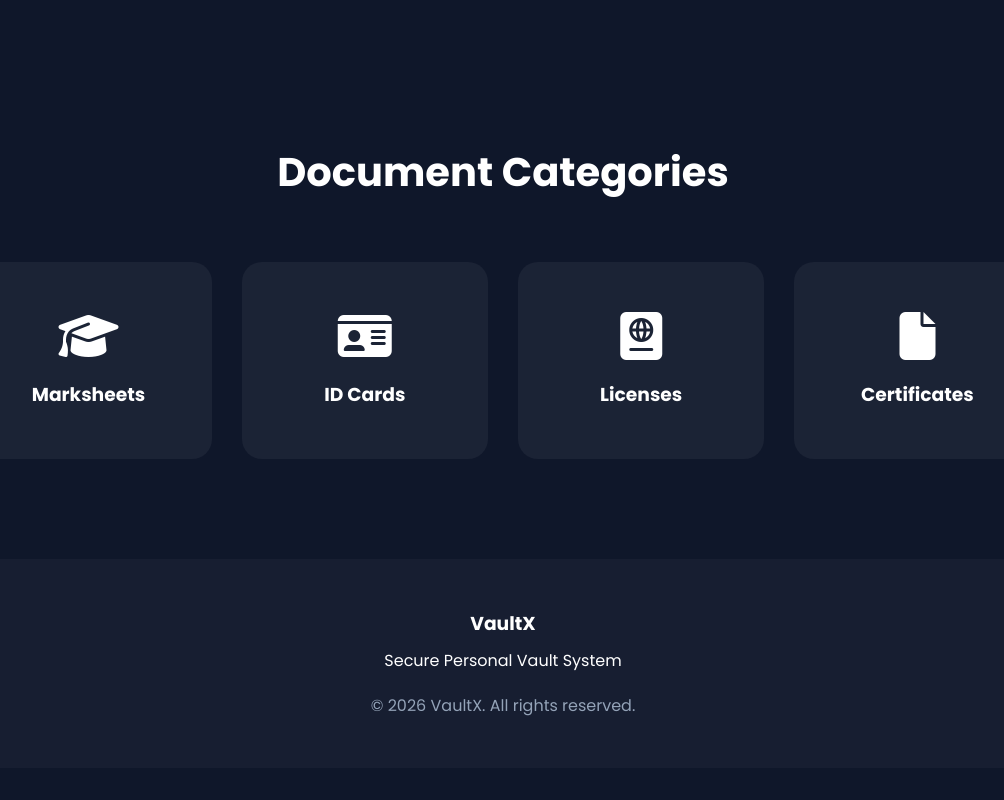
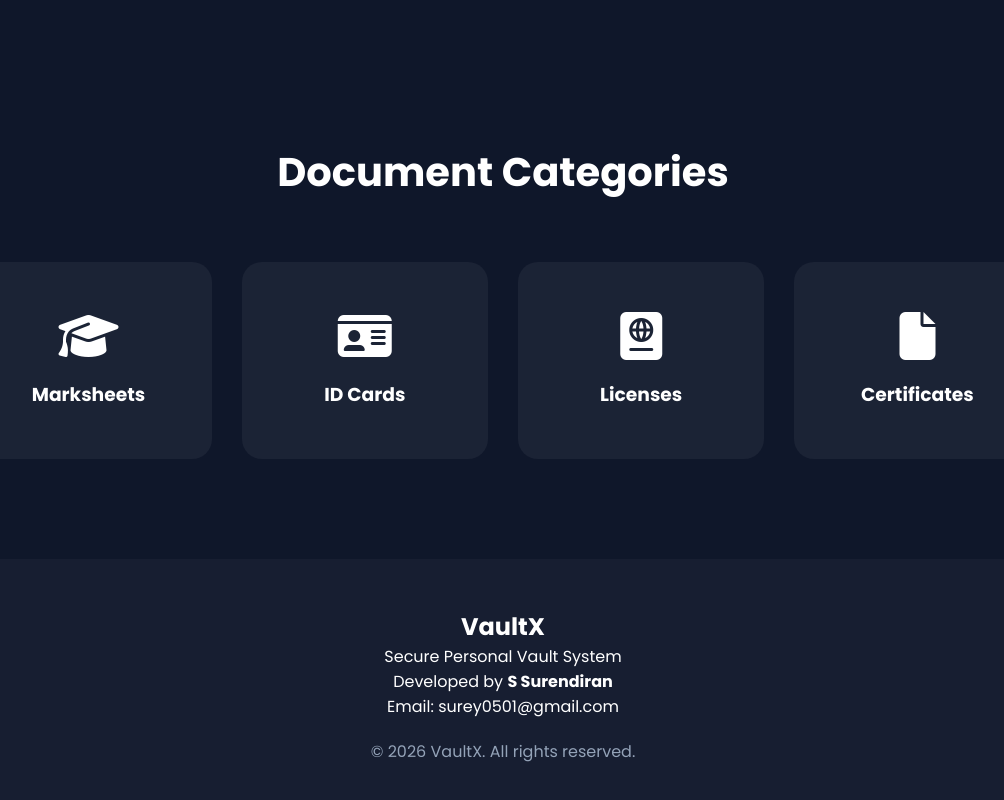
Before and after one commit to Surey05/VaultX, a plain HTML site: page index.html in a window 1280 px wide. Shown: the part 1304-2104 px from the top of the page, without its empty margins (137-1141 px from the left). Before the commit the page ends 2072 px from the top, so only its background shows below. Drawn offline with Linux system fonts and the light colour scheme.

Commit message:
Update index.html

```diff
--- a/index.html
+++ b/index.html
@@ -134,17 +134,36 @@
     </section>
 
 
+
 <!-- Footer -->
+
 <footer class="footer">
 
-        <h3>VaultX</h3>
+    <h2>VaultX</h2>
 
     <p>
         Secure Personal Vault System
     </p>
 
+    <p class="developer">
+
+        Developed by
+        <strong> S Surendiran</strong>
+
+    </p>
+
+    <p>
+
+        Email:
+        surey0501@gmail.com
+
+    </p>
+
     <p class="copyright">
-            © 2026 VaultX. All rights reserved.
+
+        © 2026 VaultX.
+        All rights reserved.
+
     </p>
 
 </footer>
```
Lines whose indentation alone changed are shown as unchanged.
